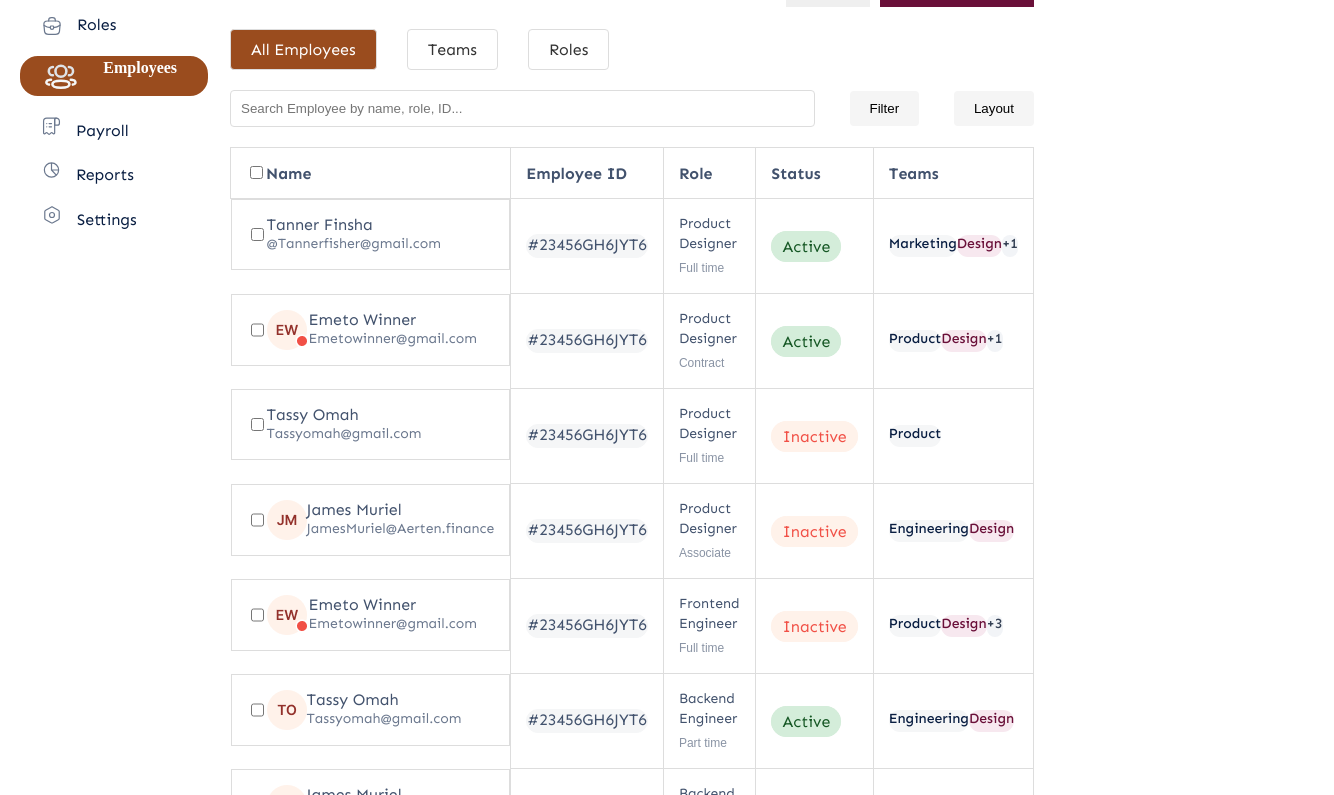
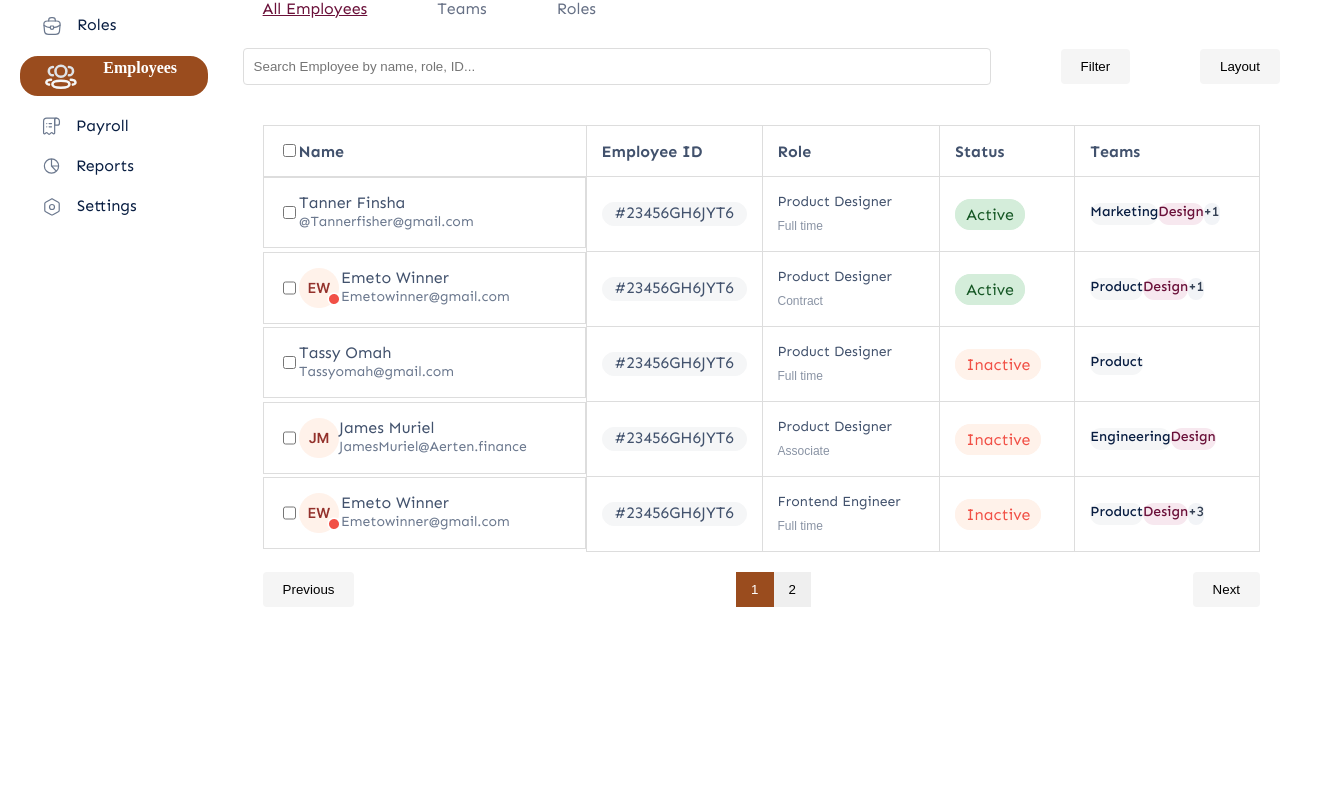
Before and after one commit to oowarami/yt2_dom_manipulation, a plain HTML site: page index.html in a window 1280 px wide. Shown: the part 164-959 px from the top of the page, 1334 px wide, since content can reach past the window. After the commit the page ends 800 px from the top, so only its background shows below. Drawn offline with Linux system fonts and the light colour scheme.

Commit message:
second commit - fixed the sidebar and tab toggles. Added pagination

```diff
--- a/css/style.css
+++ b/css/style.css
@@ -58,7 +58,8 @@ body {
 	/* text-align: left; */
 }
 
-.sidebar nav ul li.active {
+
+.toggle-button.active {
 	background-color: #9a4c1e;
 	border: #9a4c1e solid 2px;
 	border-radius: 18px;
@@ -66,6 +67,14 @@ body {
 	gap: 10px;
 	height: 36px;
 	width: 184px;
+}
+
+.toggle-section {
+	display: none;
+}
+
+.toggle-section.active {
+	display: block;
 }
 
 /* employee content  */
@@ -86,7 +95,10 @@ header {
 	align-items: center;
 	margin-bottom: 20px;
 }
-
+.header-div {
+	display: flex;
+	flex-direction: row;
+}
 header input[type='text'] {
 	width: 60%;
 	padding: 10px;
@@ -102,7 +114,9 @@ header .btn {
 }
 
 header .btn.export {
-	background-color: #f5f5f5;
+	/* background-color: #f5f5f5; */
+	border: 1px solid #E6E7EC;
+	border-radius: 14px;
 }
 
 
@@ -126,6 +140,7 @@ header .btn.export {
 	background-color: #6a1039;
 	color: #fff;
 	padding: 10px 20px;
+	border-radius: 14px;
 }
 
 .employee-section h2 {
@@ -134,22 +149,32 @@ header .btn.export {
 	font-weight: 500;
 }
 
+/* styling the tabs */
+.tab-content {
+	padding: 20px;
+	display: none; /* Hidden by default */
+}
+
+.tab-content.active {
+	display: block;
+}
+
 .employee-section .tabs {
 	margin-bottom: 20px;
 }
 
 .employee-section .tabs .tab {
 	padding: 10px 20px;
-	border: 1px solid #ddd;
 	cursor: pointer;
-	background-color: #fff;
 	border-radius: 4px;
 	margin-right: 10px;
+	color: #667085;
 }
 
 .employee-section .tabs .tab.active {
-	background-color: #9a4c1e;
-	color: #fff;
+
+	color: #6A1039;
+	text-decoration: underline;
 }
 
 .employee-section .search-bar {
@@ -327,7 +352,7 @@ table tbody tr td .rowDeets {
 	margin-right: 5px;
 }
 
-.pagination .page.active {
+.pagination .pagination-button.active {
 	background-color: #9a4c1e;
 	color: #fff;
 }
@@ -428,8 +453,8 @@ button {
 	margin-top: 20px;
 }
 
-.hide {
+/* .hide {
 	opacity: 0;
 	max-height: 0;
 	padding: 0;
-}
+} */
--- a/index.html
+++ b/index.html
@@ -27,49 +27,60 @@
 
 	<body>
 		<div class="container">
+
 			<!-- side bar -->
 			<aside class="sidebar">
 				<div class="logo"><img src="./images/Logo.png" alt=""></div>
 				<nav>
 					<ul>
 						<li><img src="./images/sidebar/dashboard_icon.svg" alt=""><a href="#">Dashboard</a></li>
-						<li id="RolesButton"><img src="./images/sidebar/roles.svg" alt=""><a href="#">Roles</a></li>
-						<li class="active" id="employeeButton"><img src="./images/sidebar/employees.svg" alt=""><a href="#">Employees</a></li>
-						<li><a href="#"><img src="./images/sidebar/payroll.svg" alt="">Payroll</a></li>
-						<li><a href="#"><img src="./images/sidebar/reports.svg" alt="">Reports</a></li>
-						<li><a href="#"><img src="./images/sidebar/settings.svg" alt="">Settings</a></li>
+						<li class="toggle-button roles-button" id="rolesButton" data-target="main-role">
+							<img src="./images/sidebar/roles.svg" alt="">
+							<a href="#">Roles</a>
+						</li>
+						<li class="toggle-button active" id="employeeButton" data-target="main-employee">
+							<img src="./images/sidebar/employees.svg" alt="">
+							<a href="#">Employees</a>
+						</li>
+						<li><img src="./images/sidebar/payroll.svg" alt=""><a href="#">Payroll</a></li>
+						<li><img src="./images/sidebar/reports.svg" alt=""><a href="#">Reports</a></li>
+						<li><img src="./images/sidebar/settings.svg" alt=""><a href="#">Settings</a></li>
 					</ul>
 				</nav>
 			</aside>
 
 			<!-- Employee main content -->
-			<main class="content" id="main-employee">
+			<main class="toggle-section content " id="main-employee">
 				<!-- header -->
 				<header>
 					<input type="text" placeholder="Search anything here">
+					<div class="header-div">
 						<img src="./images/header/settings.svg" alt="settings icon">
 						<img src="./images/header/notifications.svg" alt="notification icon">
 						<img src="./images/header/avatar.png" alt="notification icon">
+					</div>
 				</header>
 				<section class="employee-section" id="our-employees">
 					<div class="employee-header">
 						<h2>Employees <span>(100)</span></h2>
 						<div class="btn-group">
 							<button class="btn export"> <img src="./images/employees/export.svg" alt="export icon">Export</button>
-							<button class="btn new-employee" id="addEmployeeBtn"> <img src="./images/employees/new_employee.svg" alt="add icon">New
+							<button class="btn new-employee" id="addEmployeeBtn"> <img src="./images/employees/new_employee.svg"
+									alt="add icon">New
 								Employee</button>
 						</div>
 					</div>
 					<div class="tabs">
-						<span class="tab active">All Employees</span>
-						<span class="tab">Teams</span>
-						<span class="tab">Roles</span>
+						<span class="tab active" data-target="content1" id="tab-employees">All Employees</span>
+						<span class="tab" data-target="content2" id="tab-teams">Teams</span>
+						<span class="tab" data-target="content3" id="tab-roles">Roles</span>
 					</div>
 					<div class="search-bar">
 						<input type="text" id="employeeSearch" placeholder="Search Employee by name, role, ID...">
 						<button class="btn filter">Filter</button>
 						<button class="btn layout">Layout</button>
 					</div>
+					<div class="tab-content" id="content1">
 						<table id="employeeTable">
 							<thead>
 								<tr>
@@ -322,28 +333,27 @@
 						</table>
 						<div class="pagination">
 							<button class="btn prev">Previous</button>
-						<div class="page-numbers">
-							<button class="page active">1</button>
-							<button class="page">2</button>
-							<button class="page">3</button>
-							<button class="page">...</button>
-							<button class="page">8</button>
-							<button class="page">9</button>
-							<button class="page">10</button>
-							<!-- More page numbers -->
+							<div class="page-numbers" id="paginationControls">
+								<!-- <button class="page active">1</button> -->
 							</div>
 							<button class="btn next">Next</button>
 						</div>
+					</div>
+					<div class="tab-content" id="content2">Content for Tab 2</div>
+					<div class="tab-content" id="content3">Content for Tab 3</div>
+
 				</section>
 			</main>
 
 			<!--Role Main Content -->
-			<main class="role hide" id="main-role">
+			<main class="toggle-section role hide" id="main-role">
 				<header>
 					<input type="text" placeholder="Search anything here">
+					<div class="header-div">
 						<img src="./images/header/settings.svg" alt="settings icon">
 						<img src="./images/header/notifications.svg" alt="notification icon">
 						<img src="./images/header/avatar.png" alt="notification icon">
+					</div>
 				</header>
 
 				<header>
@@ -371,7 +381,10 @@
 					<!-- card 1 -->
 					<div class="role-card">
 						<h3>Solution Sales Specialist</h3>
-						<p>Responsible for driving revenue growth by identifying and pursuing new business opportunities, as well as maintaining relationships with existing clients. working closely with customers to understand their needs and provide solutions that meet or exceed their expectations, while also achieving the company's sales goals.</p>
+						<p>Responsible for driving revenue growth by identifying and pursuing new business opportunities, as well as
+							maintaining relationships with existing clients. working closely with customers to understand their needs
+							and provide solutions that meet or exceed their expectations, while also achieving the company's sales
+							goals.</p>
 						<div class="tags">
 							<span>Marketing</span>
 							<span>Product</span>
@@ -386,7 +399,10 @@
 					<!-- card 2 -->
 					<div class="role-card">
 						<h3>Solution Sales Specialist</h3>
-						<p>pie Responsible for driving revenue growth by identifying and pursuing new business opportunities, as well as maintaining relationships with existing clients. working closely with customers to understand their needs and provide solutions that meet or exceed their expectations, while also achieving the company's sales goals.</p>
+						<p>pie Responsible for driving revenue growth by identifying and pursuing new business opportunities, as
+							well as maintaining relationships with existing clients. working closely with customers to understand
+							their needs and provide solutions that meet or exceed their expectations, while also achieving the
+							company's sales goals.</p>
 						<div class="tags">
 							<span class="tdOthers">Marketing</span>
 							<span class="tdOthers">Product</span>
@@ -401,7 +417,10 @@
 					<!-- card 3 -->
 					<div class="role-card">
 						<h3>Solution Sales Specialist</h3>
-						<p>Responsible for driving revenue growth by identifying and pursuing new business opportunities, as well as maintaining relationships with existing clients. working closely with customers to understand their needs and provide solutions that meet or exceed their expectations, while also achieving the company's sales goals.</p>
+						<p>Responsible for driving revenue growth by identifying and pursuing new business opportunities, as well as
+							maintaining relationships with existing clients. working closely with customers to understand their needs
+							and provide solutions that meet or exceed their expectations, while also achieving the company's sales
+							goals.</p>
 						<div class="tags">
 							<span>Marketing</span>
 							<span>Product</span>
@@ -416,7 +435,10 @@
 					<!-- card 4 -->
 					<div class="role-card">
 						<h3>Solution Sales Specialist</h3>
-						<p>Responsible for driving revenue growth by identifying and pursuing new business opportunities, as well as maintaining relationships with existing clients. working closely with customers to understand their needs and provide solutions that meet or exceed their expectations, while also achieving the company's sales goals.</p>
+						<p>Responsible for driving revenue growth by identifying and pursuing new business opportunities, as well as
+							maintaining relationships with existing clients. working closely with customers to understand their needs
+							and provide solutions that meet or exceed their expectations, while also achieving the company's sales
+							goals.</p>
 						<div class="tags">
 							<span>Marketing</span>
 							<span>Product</span>
--- a/js/index.js
+++ b/js/index.js
@@ -36,22 +36,62 @@ document.getElementById('roleSearch').addEventListener('input', function() {
 	});
 });
 
-// ? show and hide sections on click of button
+// ? Show and hide sidebar sections on click of button
 
-// Show Employee
+document.querySelectorAll('.toggle-button').forEach( button =>{
+	const defaultButton = document.querySelector('.toggle-button.active');
+	const defaultContent = document.getElementById(defaultButton.getAttribute('data-target'));
 
-document.getElementById('employeeButton').addEventListener('click', function() {
-	document.getElementById('main-employee').classList.remove('hide');
-	document.getElementById('main-role').classList.add('hide');
+	// Show the default content on page load
+	defaultContent.classList.add('active');
+	defaultContent.style.display = 'block';
+
+	button.addEventListener('click', function(){
+		// Remove active class from all buttons and hide all content
+		document.querySelectorAll('.toggle-button').forEach(tb => tb.classList.remove('active'));
+		document.querySelectorAll('.toggle-section').forEach(ts => {
+			ts.classList.remove('active');
+			ts.style.display = 'none';
+		});
+
+		// Add active class to the clicked button and show content
+		this.classList.add('active');
+		const sectionId = this.getAttribute('data-target');
+		document.getElementById(sectionId).classList.add('active');
+		const section = document.getElementById(sectionId);
+			section.classList.add('active');
+			section.style.display = 'block';
+	});
 });
 
-// Show Roles
+// ? Show and hide tabs
 
-document.getElementById('RolesButton').addEventListener('click', function() {
-	document.getElementById('main-role').classList.remove('hide');
-	document.getElementById('main-employee').classList.add('hide');
+document.querySelectorAll('.tab').forEach(tab => {
+	const defaultTab = document.querySelector('.tab.active');
+	const defaultContent = document.getElementById(defaultTab.getAttribute('data-target'));
+
+	// Show the default content on page load
+	defaultContent.classList.add('active');
+	defaultContent.style.display = 'block';
+
+	tab.addEventListener('click', function() {
+			// Remove 'active' class from all tabs and hide all content
+			document.querySelectorAll('.tab').forEach(t => t.classList.remove('active'));
+			document.querySelectorAll('.tab-content').forEach(c => {
+				c.classList.remove('active');
+				c.style.display = 'none';
+			});
+
+
+			// Add 'active' class to the clicked tab and show content
+			this.classList.add('active');
+			const contentId = this.getAttribute('data-target');
+			document.getElementById(contentId).classList.add('active');
+			const content = document.getElementById(contentId);
+			content.classList.add('active');
+			content.style.display = 'block';
+	});
 });
-
 
 // ? Add New Employees
 
@@ -75,3 +115,36 @@ document.getElementById('addEmployeeBtn').addEventListener('click', function() {
 	teamsCell.textContent = 'Product, Engineering';
 
 });
+
+// ? Pagination
+
+// 10 rows per page
+
+document.addEventListener('DOMContentLoaded', function() {
+	const rowsPerPage = 5;
+	const table = document.getElementById('employeeTable').getElementsByTagName('tbody')[0];
+	const rows = Array.from(table.getElementsByTagName('tr'));
+	const paginationControls = document.getElementById('paginationControls');
+	const totalPages = Math.ceil(rows.length / rowsPerPage);
+
+	function displayPage(page) {
+			table.innerHTML = '';
+			const start = (page - 1) * rowsPerPage;
+			const end = start + rowsPerPage;
+			const paginatedRows = rows.slice(start, end);
+			paginatedRows.forEach(row => table.appendChild(row));
+
+			// Update pagination controls
+			paginationControls.innerHTML = '';
+			for (let i = 1; i <= totalPages; i++) {
+					const button = document.createElement('button');
+					button.textContent = i;
+					button.className = 'pagination-button';
+					if (i === page) button.classList.add('active');
+					button.addEventListener('click', () => displayPage(i));
+					paginationControls.appendChild(button);
+			}
+	}
+
+	displayPage(1);
+});
```
Lines whose indentation alone changed are shown as unchanged.
